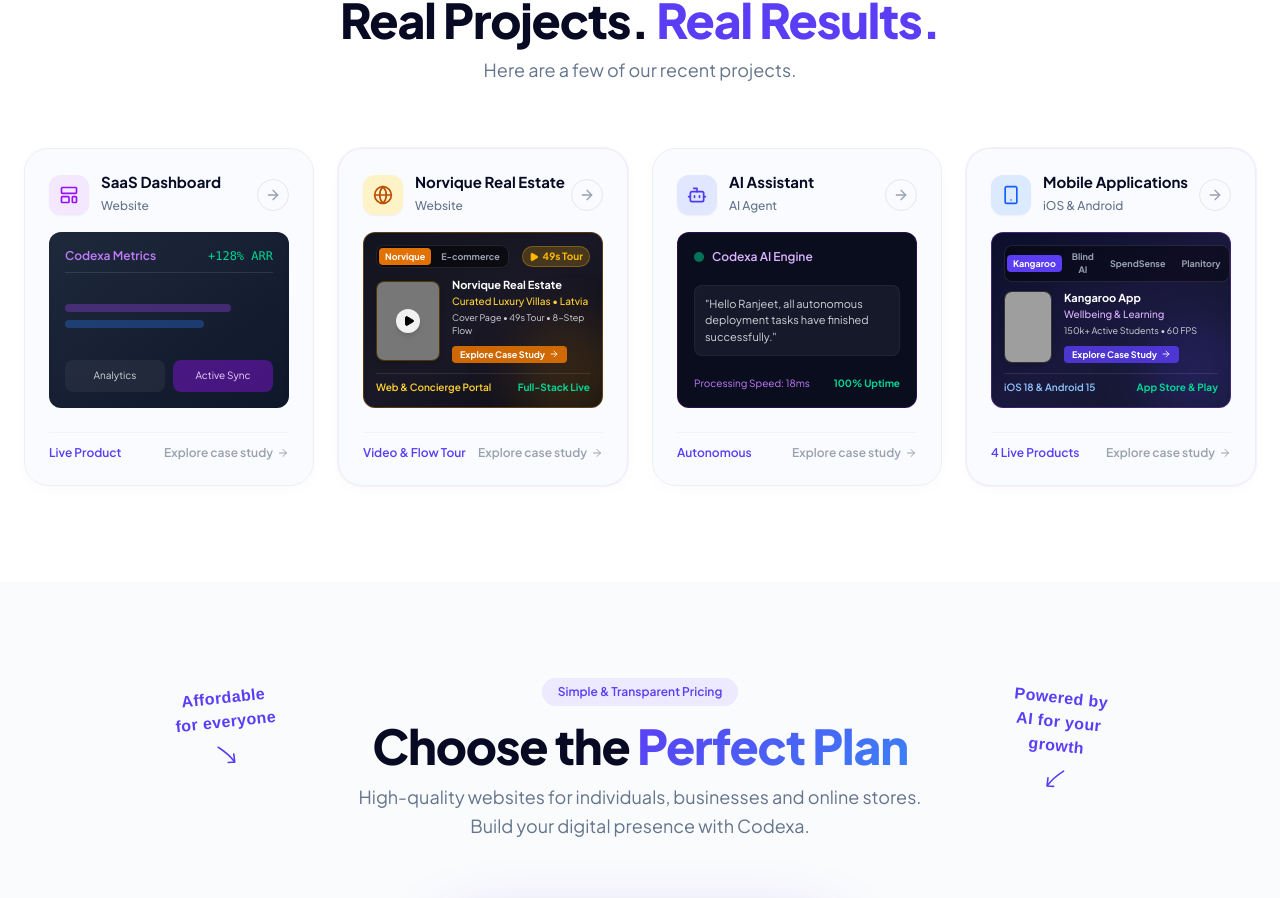
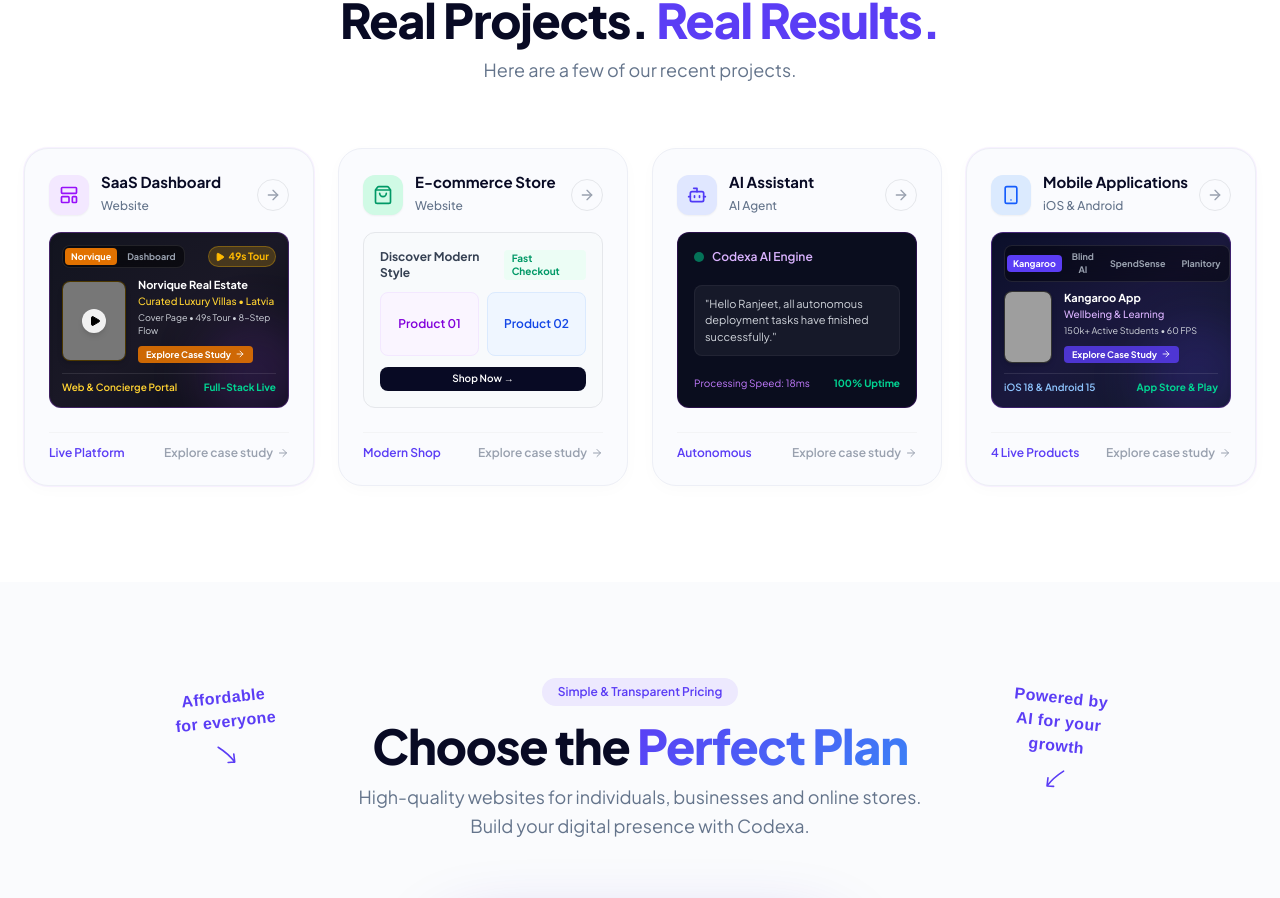
Before and after one commit to ranjeetkumarguptabro-maker/codexa, a React (Vite) app: page / in a window 1280 px wide. Shown: the part 4224-5122 px from the top of the page. Built offline with nearby package versions, Linux system fonts and the light colour scheme; grey boxes are pictures that could not be loaded.

Commit message:
fix: place Norvique inside SaaS Website card and restore E-commerce Store card

```diff
--- a/src/components/RecentWork.jsx
+++ b/src/components/RecentWork.jsx
@@ -6,7 +6,7 @@
   const [modalOpen, setModalOpen] = useState(false);
   const [modalProject, setModalProject] = useState('kangaroo');
   const [featuredMobileIndex, setFeaturedMobileIndex] = useState(0); // 0: Kangaroo, 1: Blind AI, 2: SpendSense, 3: Planitory
-  const [featuredWebsiteIndex, setFeaturedWebsiteIndex] = useState(0); // 0: Norvique, 1: E-commerce Store
+  const [featuredSaasIndex, setFeaturedSaasIndex] = useState(0); // 0: Norvique, 1: Dashboard
 
   const getTargetProject = () => {
     if (featuredMobileIndex === 3) return 'planitory';
@@ -27,49 +27,21 @@
       category: 'Website',
       icon: LayoutTemplate,
       iconBg: 'bg-purple-100 text-purple-600',
-      tag: 'Live Product',
-      preview: (
-        <div className="w-full h-44 bg-gradient-to-br from-[#1E293B] to-[#0F172A] rounded-xl p-4 text-white flex flex-col justify-between shadow-inner">
-          <div className="flex items-center justify-between text-xs border-b border-white/10 pb-2">
-            <span className="font-semibold text-purple-400">Codexa Metrics</span>
-            <span className="text-emerald-400 font-mono">+128% ARR</span>
-          </div>
-          <div className="space-y-2">
-            <div className="h-2 bg-purple-500/30 rounded-full w-4/5" />
-            <div className="h-2 bg-blue-500/30 rounded-full w-2/3" />
-          </div>
-          <div className="flex gap-2">
-            <div className="h-8 flex-1 bg-white/5 rounded-lg flex items-center justify-center text-[10px] text-gray-300">
-              Analytics
-            </div>
-            <div className="h-8 flex-1 bg-purple-600/40 rounded-lg flex items-center justify-center text-[10px] text-purple-200">
-              Active Sync
-            </div>
-          </div>
-        </div>
-      ),
-    },
-    {
-      id: 'norvique-website',
-      title: 'Norvique Real Estate',
-      category: 'Website',
-      icon: Globe,
-      iconBg: 'bg-amber-100 text-amber-700',
-      tag: 'Video & Flow Tour',
+      tag: 'Live Platform',
       isClickable: true,
       targetProject: 'norvique',
       preview: (
-        <div className="w-full h-44 bg-gradient-to-br from-[#12141F] via-[#1A1826] to-[#0A0C14] rounded-xl overflow-hidden relative text-white flex flex-col justify-between p-3 border border-amber-500/30 group-hover:border-amber-400 transition-all shadow-inner">
-          {/* Project Switcher mini tabs */}
+        <div className="w-full h-44 bg-gradient-to-br from-[#12141F] via-[#1A1826] to-[#0A0C14] rounded-xl overflow-hidden relative text-white flex flex-col justify-between p-3 border border-purple-500/30 group-hover:border-purple-400 transition-all shadow-inner">
+          {/* Switcher mini tabs */}
           <div className="flex items-center justify-between z-10">
             <div className="flex items-center gap-1 bg-black/50 backdrop-blur-md p-0.5 rounded-lg border border-white/10 text-[9px]">
               <button
                 onClick={(e) => {
                   e.stopPropagation();
-                  setFeaturedWebsiteIndex(0);
+                  setFeaturedSaasIndex(0);
                 }}
                 className={`px-1.5 py-0.5 rounded font-bold transition-all cursor-pointer ${
-                  featuredWebsiteIndex === 0
+                  featuredSaasIndex === 0
                     ? 'bg-amber-600 text-white'
                     : 'text-gray-400 hover:text-white'
                 }`}
@@ -79,26 +51,32 @@
               <button
                 onClick={(e) => {
                   e.stopPropagation();
-                  setFeaturedWebsiteIndex(1);
+                  setFeaturedSaasIndex(1);
                 }}
                 className={`px-1.5 py-0.5 rounded font-bold transition-all cursor-pointer ${
-                  featuredWebsiteIndex === 1
-                    ? 'bg-emerald-600 text-white'
+                  featuredSaasIndex === 1
+                    ? 'bg-[#5B3DF5] text-white'
                     : 'text-gray-400 hover:text-white'
                 }`}
               >
-                E-commerce
+                Dashboard
               </button>
             </div>
 
+            {featuredSaasIndex === 0 ? (
               <span className="text-amber-400 font-bold text-[10px] bg-amber-400/20 px-1.5 py-0.5 rounded-full border border-amber-400/30 flex items-center gap-1">
                 <Play className="w-2.5 h-2.5 fill-current" />
                 49s Tour
               </span>
+            ) : (
+              <span className="text-emerald-400 font-mono text-[10px] bg-emerald-400/20 px-1.5 py-0.5 rounded-full border border-emerald-400/30">
+                +128% ARR
+              </span>
+            )}
           </div>
 
-          {featuredWebsiteIndex === 0 ? (
-            /* Norvique Preview */
+          {featuredSaasIndex === 0 ? (
+            /* Norvique Live Project Preview */
             <div className="flex items-center gap-3 my-auto z-10">
               <div className="w-16 h-20 rounded-lg overflow-hidden border border-amber-400/30 shadow-md shrink-0 bg-black relative">
                 <img
@@ -129,20 +107,22 @@
               </div>
             </div>
           ) : (
-            /* E-commerce Store Preview */
+            /* SaaS Metrics Preview */
             <div className="space-y-2 my-auto z-10">
-              <div className="flex items-center justify-between text-xs text-gray-200 font-bold">
-                <span>Modern Shop</span>
-                <span className="text-emerald-400 bg-emerald-500/20 px-2 py-0.5 rounded text-[10px]">
-                  Fast Checkout
-                </span>
+              <div className="flex items-center justify-between text-xs border-b border-white/10 pb-1.5">
+                <span className="font-semibold text-purple-400">Codexa Metrics</span>
+                <span className="text-emerald-400 font-mono">+128% ARR</span>
               </div>
-              <div className="grid grid-cols-2 gap-2">
-                <div className="h-12 bg-white/10 rounded-lg border border-white/10 flex items-center justify-center text-[10px] font-semibold text-gray-200">
-                  Curated Catalog
+              <div className="space-y-1.5">
+                <div className="h-2 bg-purple-500/40 rounded-full w-4/5" />
+                <div className="h-2 bg-blue-500/30 rounded-full w-2/3" />
               </div>
-                <div className="h-12 bg-white/10 rounded-lg border border-white/10 flex items-center justify-center text-[10px] font-semibold text-gray-200">
-                  Instant Pay
+              <div className="flex gap-2 pt-1">
+                <div className="h-7 flex-1 bg-white/5 rounded-lg flex items-center justify-center text-[10px] text-gray-300 border border-white/5">
+                  Analytics
+                </div>
+                <div className="h-7 flex-1 bg-purple-600/40 rounded-lg flex items-center justify-center text-[10px] text-purple-200 border border-purple-500/30">
+                  Active Sync
                 </div>
               </div>
             </div>
@@ -150,12 +130,50 @@
 
           {/* Bottom tag bar */}
           <div className="flex items-center justify-between text-[10px] text-gray-300 border-t border-white/10 pt-1.5 z-10">
+            {featuredSaasIndex === 0 ? (
+              <>
                 <span className="text-amber-300 font-semibold">Web & Concierge Portal</span>
                 <span className="text-emerald-400 font-bold">Full-Stack Live</span>
+              </>
+            ) : (
+              <>
+                <span className="text-purple-300 font-semibold">Codexa Metrics</span>
+                <span className="text-emerald-400 font-bold">100% Uptime</span>
+              </>
+            )}
           </div>
 
           {/* Background glow */}
-          <div className="absolute -right-6 -bottom-6 w-28 h-28 bg-amber-500/15 rounded-full blur-xl pointer-events-none" />
+          <div className="absolute -right-6 -bottom-6 w-28 h-28 bg-purple-500/15 rounded-full blur-xl pointer-events-none" />
+        </div>
+      ),
+    },
+    {
+      id: 'ecommerce',
+      title: 'E-commerce Store',
+      category: 'Website',
+      icon: ShoppingBag,
+      iconBg: 'bg-emerald-100 text-emerald-600',
+      tag: 'Modern Shop',
+      preview: (
+        <div className="w-full h-44 bg-[#F8FAFC] rounded-xl p-4 border border-gray-200 flex flex-col justify-between">
+          <div className="flex items-center justify-between text-xs text-gray-700 font-bold">
+            <span>Discover Modern Style</span>
+            <span className="text-emerald-600 bg-emerald-50 px-2 py-0.5 rounded text-[10px]">
+              Fast Checkout
+            </span>
+          </div>
+          <div className="grid grid-cols-2 gap-2 my-2">
+            <div className="h-16 bg-purple-50 rounded-lg border border-purple-100 flex items-center justify-center text-xs font-semibold text-purple-700">
+              Product 01
+            </div>
+            <div className="h-16 bg-blue-50 rounded-lg border border-blue-100 flex items-center justify-center text-xs font-semibold text-blue-700">
+              Product 02
+            </div>
+          </div>
+          <div className="h-6 bg-[#080A24] rounded-lg text-white text-[10px] font-semibold flex items-center justify-center">
+            Shop Now →
+          </div>
         </div>
       ),
     },
```
Lines whose indentation alone changed are shown as unchanged.
